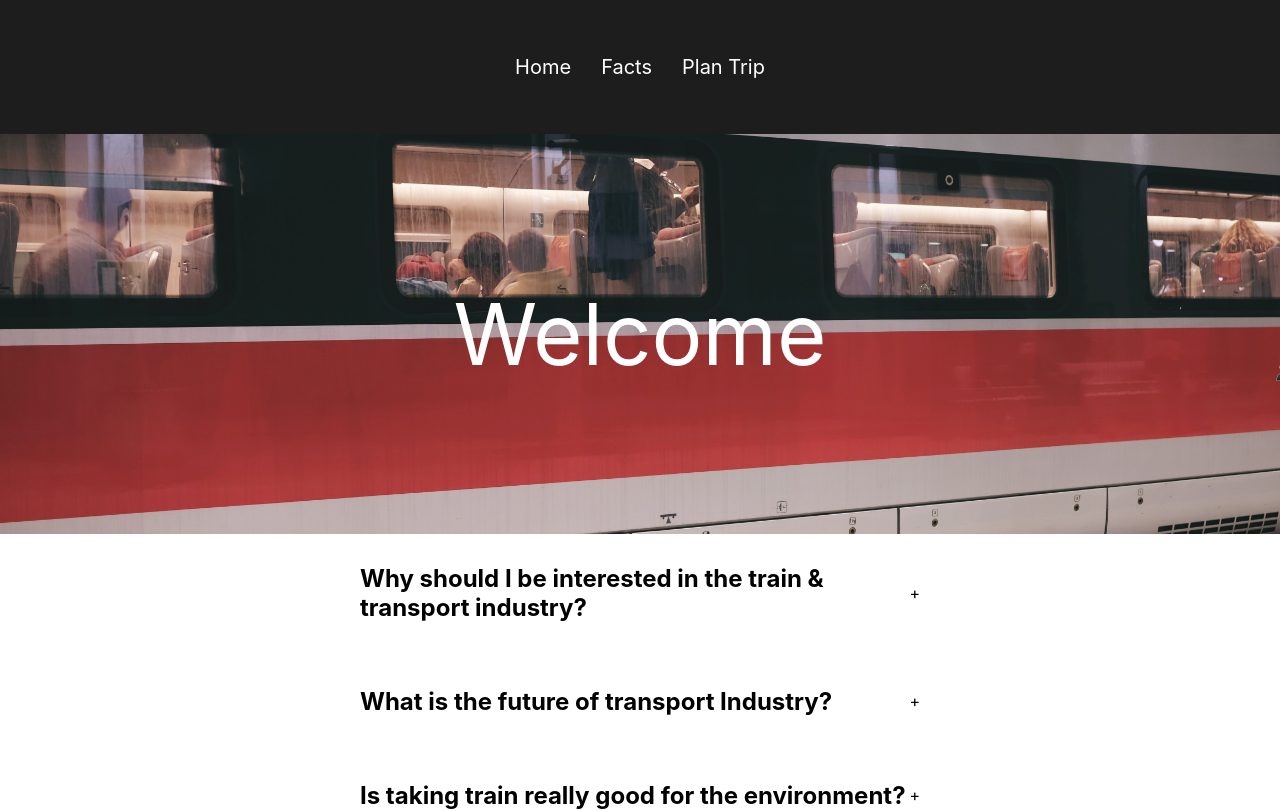
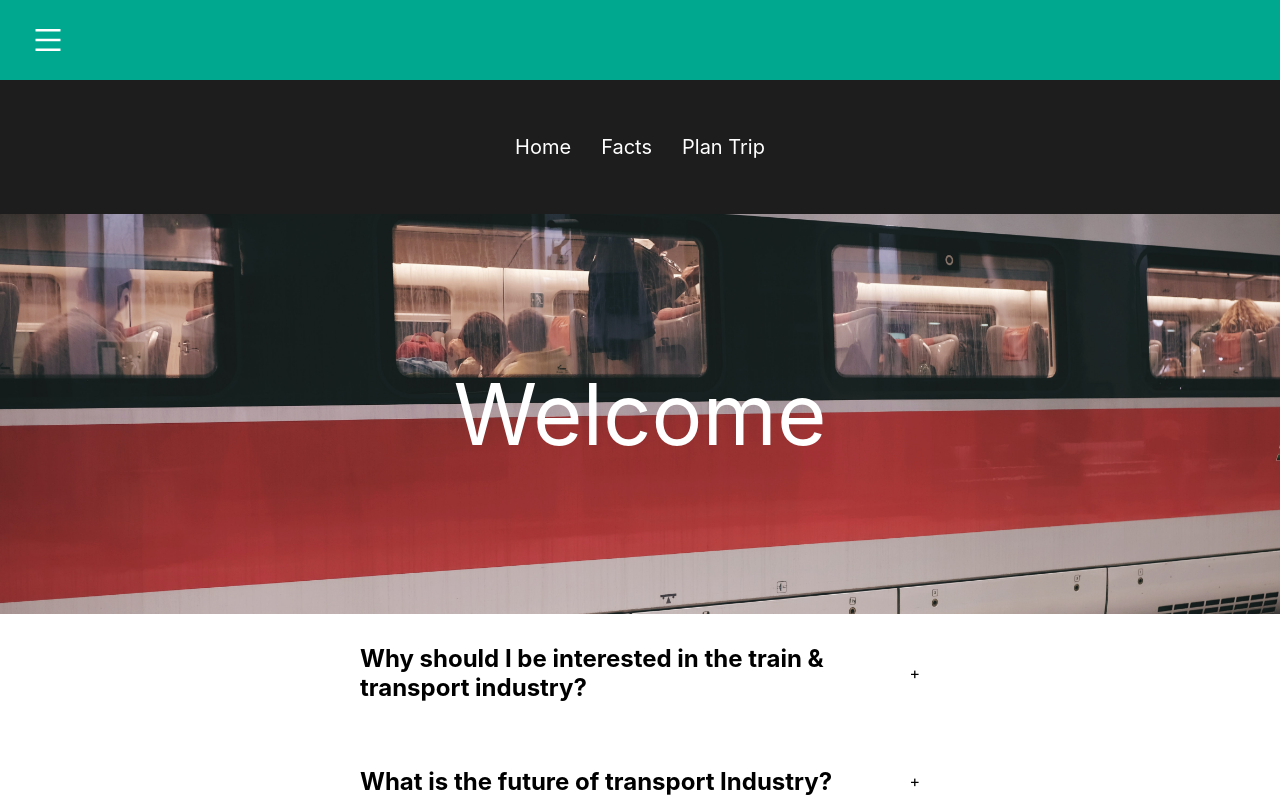
Before and after one commit to alexandravladu/ts-react-project, a React (Create React App) app: page / in a window 1280 px wide. Shown: the top 811 px of the page. Built offline with nearby package versions, Linux system fonts and the light colour scheme.

Commit message:
added sidebar: not working atm

```diff
--- a/package.json
+++ b/package.json
@@ -12,6 +12,7 @@
     "@types/react-dom": "^18.0.9",
     "react": "^18.2.0",
     "react-dom": "^18.2.0",
+    "react-icons": "^4.7.1",
     "react-router-dom": "^6.5.0",
     "react-scripts": "5.0.1",
     "styled-components": "^5.3.6",
--- a/src/App.tsx
+++ b/src/App.tsx
@@ -11,11 +11,13 @@ import Home from "./pages/home/Home";
 import Facts from "./pages/facts/Facts";
 // import Support from "./pages/Support";
 import PlanYourTrip from './pages/planYourTrip/PlanYourTrip';
+import Sidebar from './components/sidebar/SideStyling';
 
 
 const App: React.FC = () => {
   return (
     <Router>
+      <Sidebar />
       <Routes>
         <Route path="/" element={<><NavBar /><Home /></>}></Route>
         <Route path="/facts" element={<><NavBar/><Facts /> </>}></Route>
--- /dev/null
+++ b/src/components/sidebar/Data.tsx
@@ -0,0 +1,13 @@
+import {AiOutlineUnorderedList} from 'react-icons/ai'; //importing icon
+
+import { SidebarItem } from '../../models/Sidebaritem';
+
+export const SidebarData: SidebarItem[] = [
+    {
+        title: 'To Do List ',
+        path: '/toDo',
+        icon: <AiOutlineUnorderedList />, //list icon
+
+
+    }
+]
--- /dev/null
+++ b/src/components/sidebar/SideStyling.tsx
@@ -0,0 +1,65 @@
+import React, { FC, useState } from 'react';
+import { Link } from 'react-router-dom';
+import styled from 'styled-components';
+import { IconContext } from 'react-icons';
+import { AiOutlineMenu, AiOutlineClose } from 'react-icons/ai';
+import { SidebarData } from './Data';
+import Submenu from './Submenu';
+
+const Nav = styled.div`
+    display: flex;
+    justify-content: flex-start;
+    align-items: center;
+    height: 5rem;
+    background-color:#00a88f ;
+`;
+
+const SidebarNav = styled.div<{ sidebar: boolean }>`
+    width: 250px;
+    height: 100vh;
+    background-color: #00a88f;
+    position: fixed;
+    top: 0;
+    left: ${({ sidebar }) => (sidebar ? '0' : '-100%')};
+    transition: 350ms;
+`;
+
+const NavIcon = styled(Link)`
+    display: flex;
+    justify-content: flex-start;
+    align-items: center;
+    height: 5rem;
+    font-size: 2rem;
+    margin-left: 2rem;
+`;
+
+
+
+const SidebarWrap = styled.div``;
+
+const Sidebar: FC = () => {
+    const [sidebar, setSidebar] = useState(false);
+    const showSidebar = () => setSidebar(!sidebar);
+
+    return (
+        <IconContext.Provider value={{ color: '#fff' }}> {/* color of ALL icons */}
+            <Nav>
+                <NavIcon to="#" onClick={showSidebar}>
+                    <AiOutlineMenu />   {/* Hamburger icon */}
+                </NavIcon>
+            </Nav>
+            <SidebarNav sidebar={sidebar}>
+                <SidebarWrap>
+                    <NavIcon to="#" onClick={showSidebar}>
+                        <AiOutlineClose />  {/* X icon, closes nav bar */}
+                    </NavIcon>
+                    {SidebarData.map((item, index) => {
+                        return <Submenu item={item} key={index} />;
+                    })}
+              </SidebarWrap>
+            </SidebarNav>
+        </IconContext.Provider>
+    );
+};
+
+export default Sidebar;
--- /dev/null
+++ b/src/components/sidebar/Submenu.tsx
@@ -0,0 +1,47 @@
+import React, { FC, useState } from 'react';
+import { Link } from 'react-router-dom';
+import styled from 'styled-components';
+import { SidebarItem } from '../../models/Sidebaritem';
+
+type SidebarLinkProps = {
+    item: SidebarItem;
+};
+
+const SidebarLink = styled(Link)`
+    display: flex;
+    justify-content: space-between;
+    align-items: center;
+    height: 3.75rem;
+    font-size: 1.125rem;
+    padding: 2rem;
+    text-decoration: none;
+    color: #ffffff;
+    &:hover {
+        background-color: #000;
+
+    }
+`;
+
+const SidebarLabel = styled.span`
+    margin-left: 1rem;
+`;
+
+
+
+const Submenu: FC<SidebarLinkProps> = ({ item }) => {
+    const [subnav, setSubnav] = useState(false);
+    const showSubnav = () => setSubnav(!subnav);
+
+    return (
+        <>
+            <SidebarLink to={item.path} onClick={showSubnav}>
+                <div>
+                    {item.icon}
+                    <SidebarLabel>{item.title}</SidebarLabel>
+                </div>
+            </SidebarLink>
+        </>
+    );
+};
+
+export default Submenu;
--- /dev/null
+++ b/src/models/Sidebaritem.ts
@@ -0,0 +1,8 @@
+export interface SidebarItem {
+    title: string;
+    path: string;
+    icon: any;
+    iconOpened?: any;
+    iconClosed?: any;
+    subnav?:SidebarItem[]
+}
--- a/src/pages/home/Home.tsx
+++ b/src/pages/home/Home.tsx
@@ -1,7 +1,8 @@
 import Accordion from '../../components/accordion/Accordion';
 import Hero from '../../components/hero/Hero';
 import Footer from '../../components/footer/Footer';
-// import Todo from '../../components/toDo/Todo';
+
+
 
 const Home = () => {
 
--- /dev/null
+++ b/src/pages/toDo/toDo.tsx
@@ -0,0 +1,5 @@
+import { FC } from 'react';
+
+export const ToDo: FC = () => {
+    return <div className = "ToDo">To Do </div>;
+};
```
Also changed, not shown: 1 other file (tests, documents, lock files or other folders).
